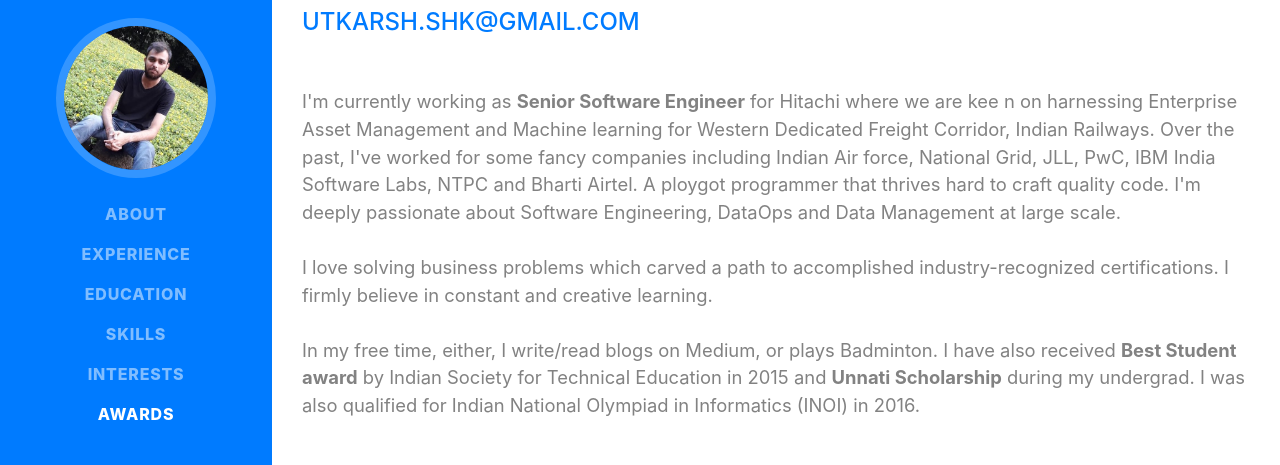
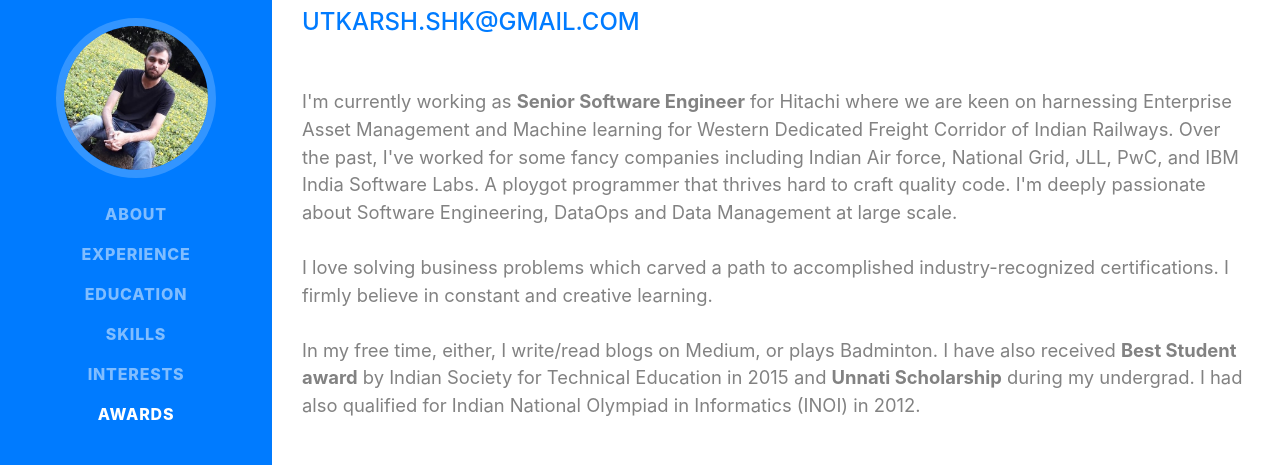
Before and after one commit to Utkarsh-Shukla12/Utkarsh-Shukla12.github.io, a website with bundled scripts: page index.html in a window 1280 px wide. Shown: the part 178-643 px from the top of the page. Built offline with nearby package versions, Linux system fonts and the light colour scheme; a web font is replaced by a local one.

Commit message:
Corrected minor changes

```diff
--- a/index.html
+++ b/index.html
@@ -69,7 +69,7 @@
         <div class="subheading mb-5"> B-Block · Sant Nagar, New Delhi  · (+91) 8146-555-328 ·
           <a href="mailto:utkarsh.shk@gmail.com">utkarsh.shk@gmail.com</a>
         </div>
-        <p class="lead mb-5">I'm currently working as <b>Senior Software Engineer</b> for Hitachi where we are kee n on harnessing Enterprise Asset Management and Machine learning for Western Dedicated Freight Corridor, Indian Railways. Over the past, I've worked for some fancy companies including Indian Air force, National Grid, JLL, PwC, IBM India Software Labs, NTPC and Bharti Airtel. A ploygot programmer that thrives hard to craft quality code. I'm deeply passionate about Software Engineering, DataOps and Data Management at large scale. <br><br> I love solving business problems which carved a path to accomplished industry-recognized certifications. I firmly believe in constant and creative learning. <br><br>In my free time, either, I write/read blogs on Medium, or plays Badminton. I have also received <b>Best Student award</b> by Indian Society for Technical Education in 2015 and <b>Unnati Scholarship</b> during my undergrad. I was also qualified for Indian National Olympiad in Informatics (INOI) in 2016.</p>
+        <p class="lead mb-5">I'm currently working as <b>Senior Software Engineer</b> for Hitachi where we are keen on harnessing Enterprise Asset Management and Machine learning for Western Dedicated Freight Corridor of Indian Railways. Over the past, I've worked for some fancy companies including Indian Air force, National Grid, JLL, PwC, and IBM India Software Labs. A ploygot programmer that thrives hard to craft quality code. I'm deeply passionate about Software Engineering, DataOps and Data Management at large scale. <br><br> I love solving business problems which carved a path to accomplished industry-recognized certifications. I firmly believe in constant and creative learning. <br><br>In my free time, either, I write/read blogs on Medium, or plays Badminton. I have also received <b>Best Student award</b> by Indian Society for Technical Education in 2015 and <b>Unnati Scholarship</b> during my undergrad. I had also qualified for Indian National Olympiad in Informatics (INOI) in 2012.</p>
         <div class="social-icons">
           <a href="https://www.linkedin.com/in/utkarsh-shukla12/" target="_blank">
             <i class="fab fa-linkedin-in"></i>
```
